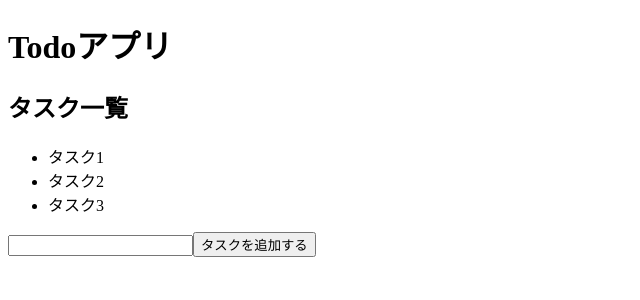
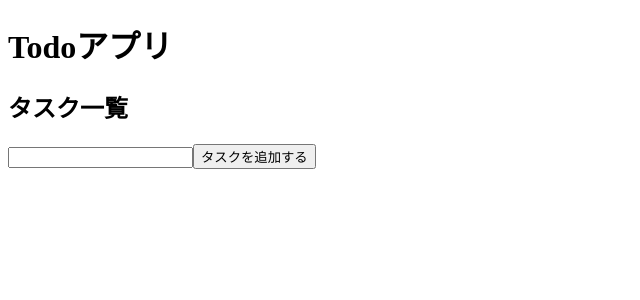
Before and after one commit to nakajima97/react-simple-todo-app-2023, a React (Vite) app: page / in a window 1280 px wide. Shown: the top 300 px of the page, without its empty margins (0-640 px from the left). Built offline with nearby package versions, Linux system fonts and the light colour scheme.

Commit message:
#2 タスク一覧の初期を削除

```diff
--- a/src/App.tsx
+++ b/src/App.tsx
@@ -1,7 +1,7 @@
 import { useState } from 'react';
 
 function App(): JSX.Element {
-  const [tasks, setTasks] = useState(['タスク1', 'タスク2', 'タスク3']);
+  const [tasks, setTasks] = useState<string[]>([]);
   const [text, setText] = useState('');
 
   const handleAddTask = (task: string) => {
```
